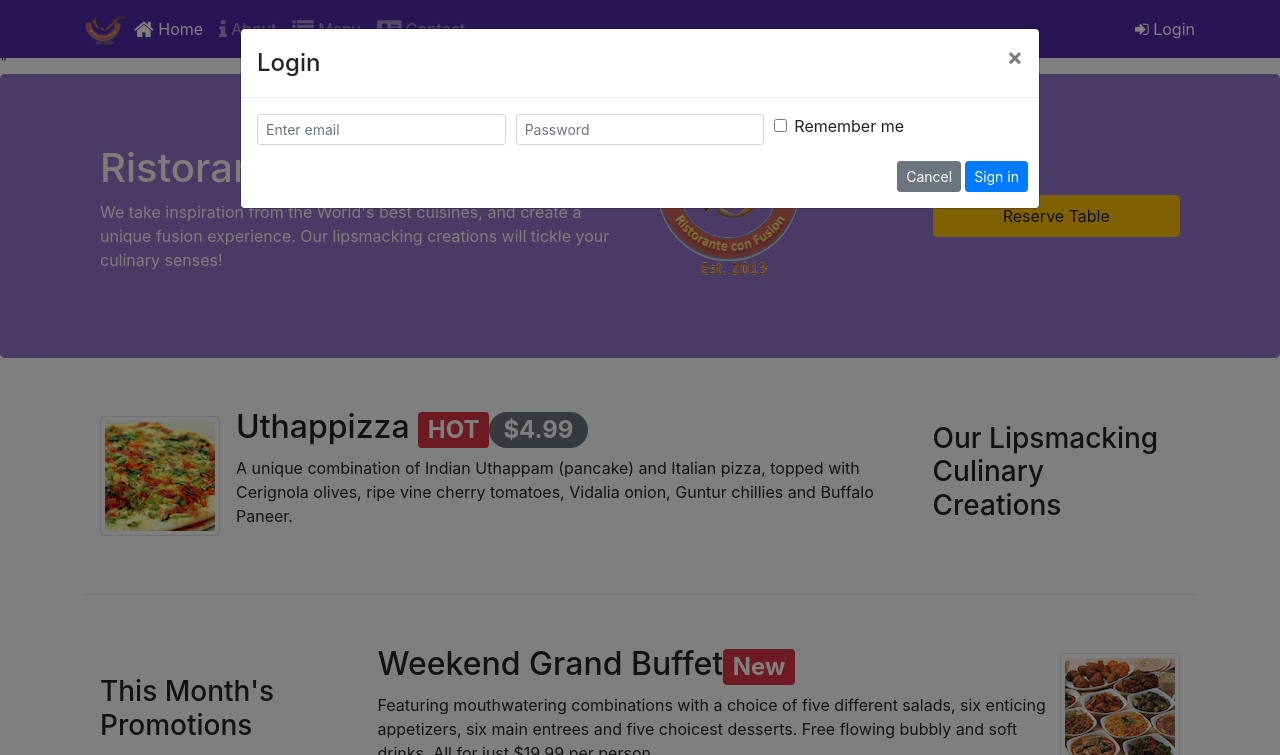
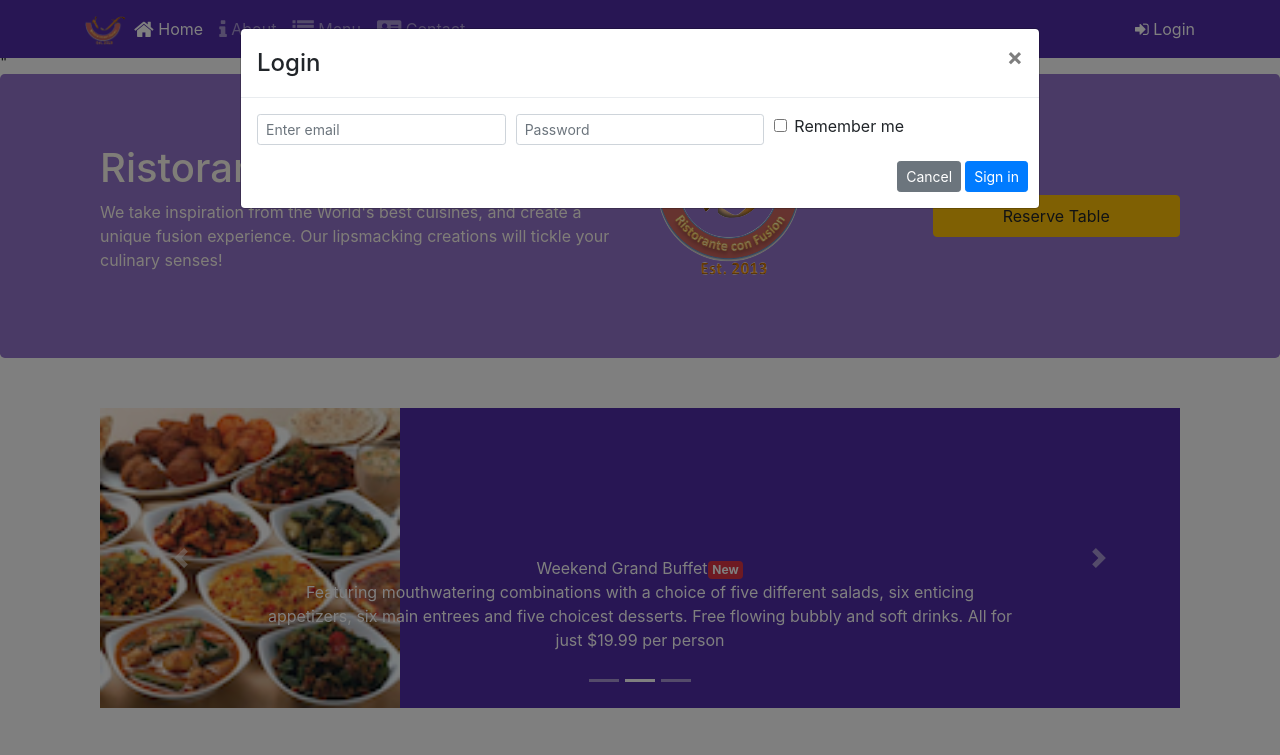
Before and after one commit to RahulTinku/Cousera_MERN, a website: page index.html in a window 1280 px wide. Both pictures are taken after a click on the link "Login". Shown: the top 755 px of the page. Drawn offline with nearby package versions, Linux system fonts and the light colour scheme.

Commit message:
Carousel

```diff
--- a/css/styles.css
+++ b/css/styles.css
@@ -43,3 +43,18 @@ body {
   border-bottom: 1px solid #ddd;
   padding: 10px;
 }
+
+.carousel {
+  background: #512da8;
+}
+
+.carousel-item {
+  height: 300px;
+}
+
+.carousel-item img {
+  position: absolute;
+  top: 0;
+  left: 0;
+  min-height: 300px;
+}
--- a/index.html
+++ b/index.html
@@ -104,6 +104,69 @@
     </header>
 
     <div class="container">
+
+        <div class="row-content">
+            <div class="col">
+                <div id="mycarousel" class="carousel slide" data-ride="carousel">
+                    <div class="carousel-inner" role="listbox">
+                        <div class="carousel-item active">
+                            <img class="d-block img-fluid" src="img/uthappizza.png" alt="uthappizza">
+                            <div class="carousel-caption d-none d-md-block">
+                                <h2">Uthappizza
+                                    <span class="badge badge-danger">HOT</span><span
+                                        class="badge badge-pill badge-secondary">$4.99</span>
+                                    </h2>
+                                    <p>A unique combination of Indian Uthappam (pancake) and Italian pizza, topped with
+                                        Cerignola
+                                        olives,
+                                        ripe vine cherry tomatoes, Vidalia onion, Guntur chillies and Buffalo Paneer.
+                                    </p>
+                            </div>
+                        </div>
+                        <div class="carousel-item">
+                            <div class="carousel-caption d-none d-md-block">
+                                <h2">Weekend Grand Buffet<span class="badge badge-danger">New</span></h2>
+                                    <p>Featuring mouthwatering combinations with a choice of
+                                        five
+                                        different salads, six enticing appetizers,
+                                        six main entrees and five choicest desserts. Free flowing bubbly and soft
+                                        drinks.
+                                        All
+                                        for
+                                        just
+                                        $19.99 per person
+                                    </p>
+                            </div>
+                            <img class="d-block img-fluid" src="img/buffet.png" alt="Buffet">
+                        </div>
+
+                        <div class="carousel-item">
+                            <img class="d-block img-fluid" src="img/alberto.png" alt="Alberto Somayya">
+                            <div class="carousel-caption d-none d-md-block">
+                                <h2">Alberto Somayya</h2>
+                                    <h4>Executive Chef</h4>
+                                    <p>Award winning three-star Michelin chef with wide
+                                        International experience having worked closely with
+                                        whos-who in the culinary world, he specializes in
+                                        creating mouthwatering Indo-Italian fusion experiences.
+                                    </p>
+                            </div>
+                        </div>
+                    </div>
+                    <ol class="carousel-indicators">
+                        <li data-target="#mycarousel" data-slide-to="0" class="active"></li>
+                        <li data-target="#mycarousel" data-slide-to="1"></li>
+                        <li data-target="#mycarousel" data-slide-to="2"></li>
+                    </ol>
+                    <a class="carousel-control-prev" href="#mycarousel" role="button" data-slide="prev">
+                        <span class="carousel-control-prev-icon"></span>
+                    </a>
+                    <a class="carousel-control-next" href="#mycarousel" role="button" data-slide="next">
+                        <span class="carousel-control-next-icon"></span>
+                    </a>
+                </div>
+            </div>
+
             <div class="row row-content align-items-center">
                 <div class="col-12 col-sm-4 order-sm-last col-md-3">
                     <h3>Our Lipsmacking Culinary Creations</h3>
@@ -116,7 +179,8 @@
                                 <span class="badge badge-danger">HOT</span><span
                                     class="badge badge-pill badge-secondary">$4.99</span>
                             </h2>
-                        <p>A unique combination of Indian Uthappam (pancake) and Italian pizza, topped with Cerignola
+                            <p>A unique combination of Indian Uthappam (pancake) and Italian pizza, topped with
+                                Cerignola
                                 olives,
                                 ripe vine cherry tomatoes, Vidalia onion, Guntur chillies and Buffalo Paneer.</p>
                         </div>
@@ -135,7 +199,8 @@
                             <h2 class="mt-0">Weekend Grand Buffet<span class="badge badge-danger">New</span></h2>
                             <p class="d-none d-sm-block">Featuring mouthwatering combinations with a choice of five
                                 different salads, six enticing appetizers,
-                            six main entrees and five choicest desserts. Free flowing bubbly and soft drinks. All for
+                                six main entrees and five choicest desserts. Free flowing bubbly and soft drinks. All
+                                for
                                 just
                                 $19.99 per person
                             </p>
@@ -253,8 +318,8 @@
                         <div class="text-center">
                             <a class="btn btn-social-icon btn-google" href="http://google.com/+"><i
                                     class="fa fa-google-plus"></i></a>
-                        <a class="btn btn-social-icon btn-facebook" href="http://www.facebook.com/profile.php?id="><i
-                                class="fa fa-facebook"></i></a>
+                            <a class="btn btn-social-icon btn-facebook"
+                                href="http://www.facebook.com/profile.php?id="><i class="fa fa-facebook"></i></a>
                             <a class="btn btn-social-icon btn-linkedin" href="http://www.linkedin.com/in/"><i
                                     class="fa fa-linkedin"></i></a>
                             <a class="btn btn-social-icon btn-twitter" href="http://twitter.com/"><i
```
Lines whose indentation alone changed are shown as unchanged.
